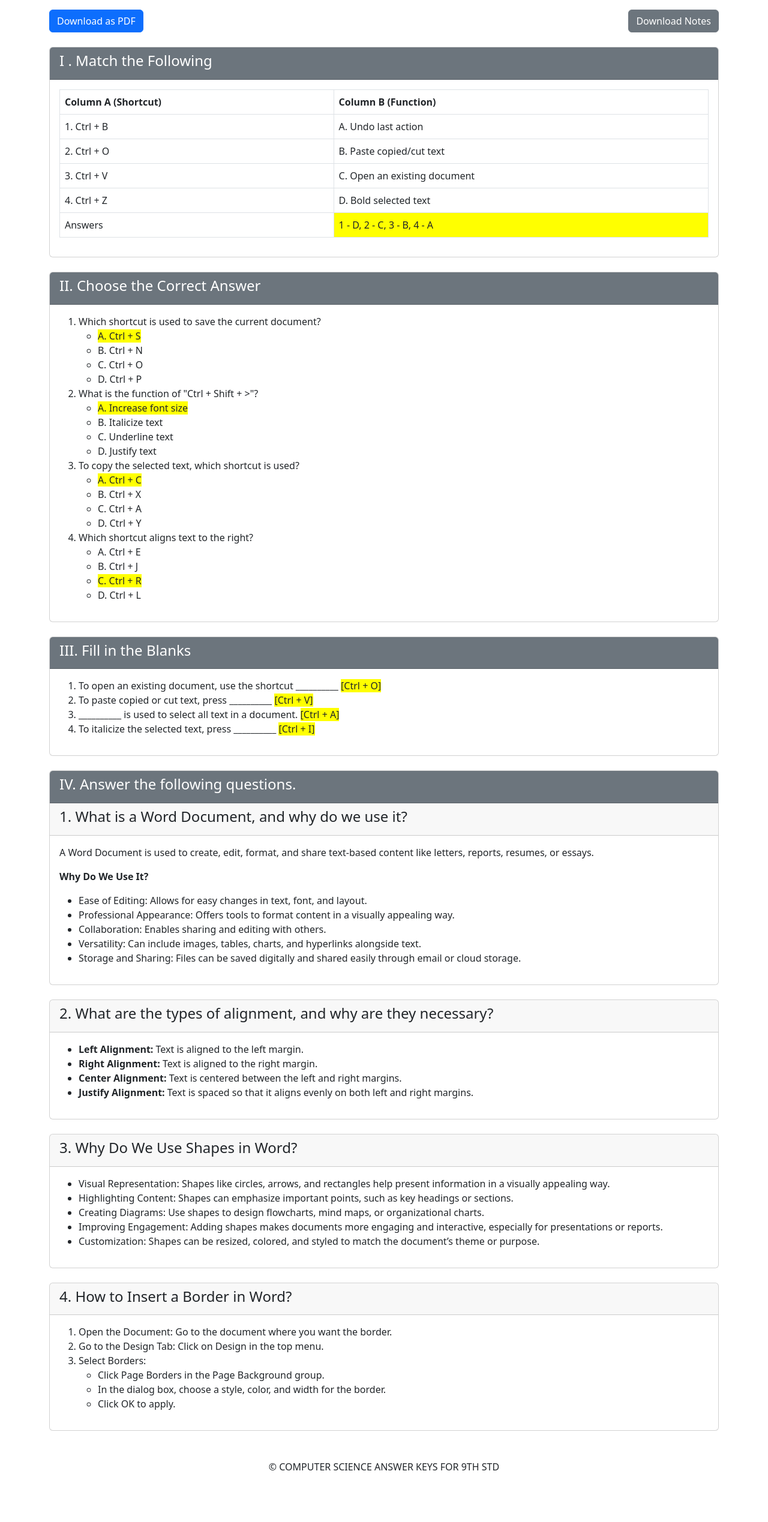
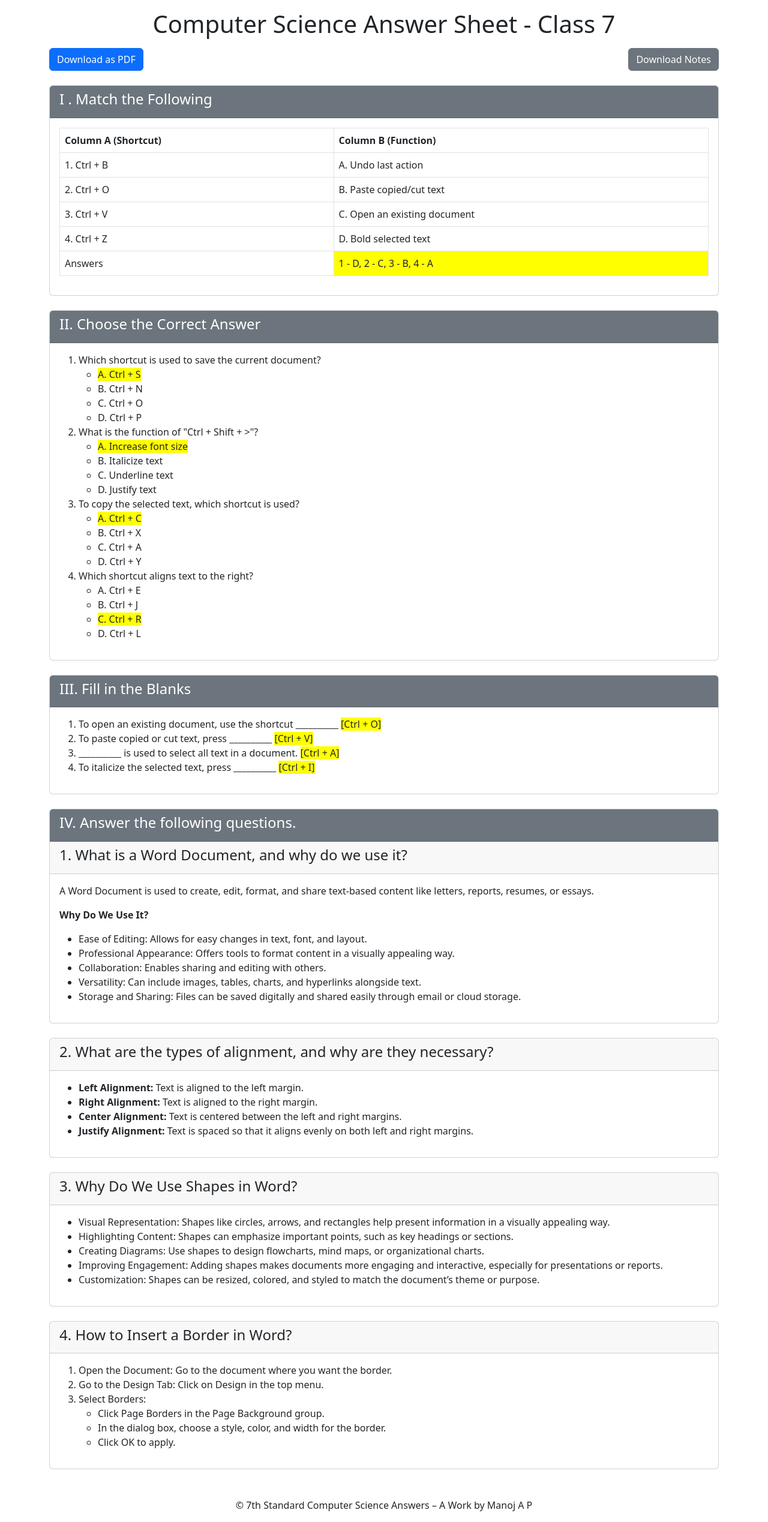
Before and after one commit to Manoj-A-P/9th-Std, a plain HTML site: page index.html in a window 1280 px wide. Shown: the whole page at 60% size. Before the commit the page ends 2473 px from the top, so only its background shows below. Drawn offline with nearby package versions, Linux system fonts and the light colour scheme.

Commit message:
Update index.html

```diff
--- a/index.html
+++ b/index.html
@@ -14,7 +14,9 @@
 </head>
 
 <body>
-
+ <div class="container my-3">
+        <h1 class="text-center">Computer Science Answer Sheet - Class 7 </h1>
+    </div>
     <div class="container my-3">
         <div class="d-flex justify-content-between">
             <button class="btn btn-primary" id="downloadPdf">Download as PDF</button>
@@ -192,7 +194,7 @@
 </div>
 
     <footer class="container text-center mt-5">
-        <p>&copy; COMPUTER SCIENCE ANSWER KEYS FOR 9TH STD</p>
+           <p>&copy; 7th Standard Computer Science Answers – A Work by Manoj A P</p>
     </footer>
 
 
```
